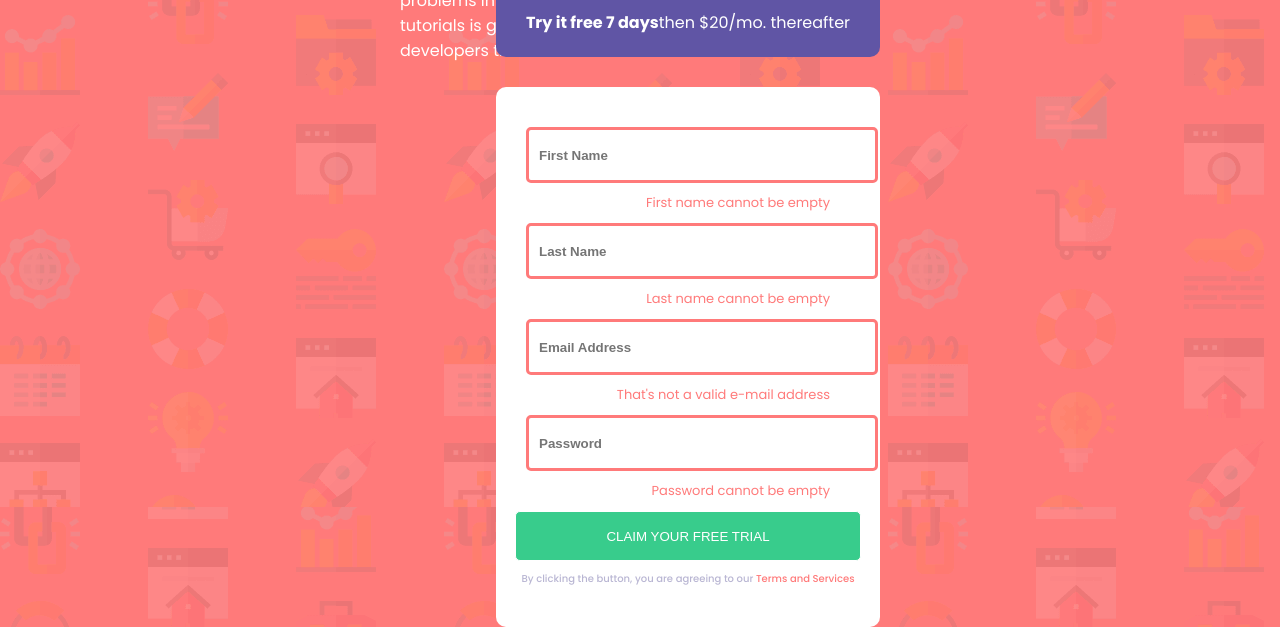
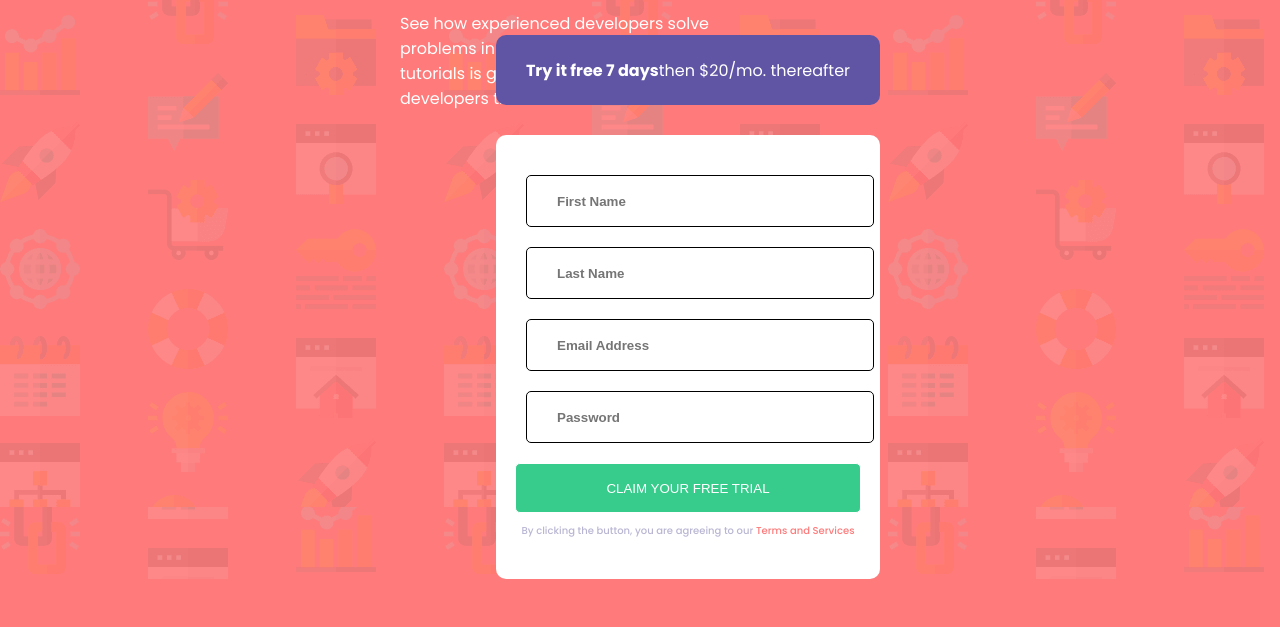
Before and after one commit to Jonee2/FEM-sign-up-form, a plain HTML site: page index.html in a window 1280 px wide. Shown: the part 293-920 px from the top of the page. After the commit the page ends 872 px from the top, so only its background shows below. Drawn offline with nearby package versions, Linux system fonts and the light colour scheme.

Commit message:
checkpoint

```diff
--- a/index.html
+++ b/index.html
@@ -22,14 +22,14 @@
     <p class="blue"><span>Try it free 7 days </span>then $20/mo. thereafter</p>
   <div id="formmain">
     <form>
-  <input class='inputmissing' type="text" placeholder="First Name">
-  <p class="missing">First name cannot be empty</p>
-  <input class='inputmissing' type="text" placeholder="Last Name">
-  <p class="missing">Last name cannot be empty</p>
-  <input class='inputmissing' type="email" placeholder="Email Address">
-  <p class="missing">That's not a valid e-mail address</p>
-  <input class='inputmissing' type="password" placeholder="Password">
-  <p class="missing">Password cannot be empty</p>
+  <input type="text" placeholder="First Name">
+  <p class="missing"><i>First name cannot be empty</i></p>
+  <input  type="text" placeholder="Last Name">
+  <p class="missing"><i>Last name cannot be empty</i></p>
+  <input id="emailmissing" type="email" placeholder="Email Address">
+  <p class="missing"><i>That's not a valid e-mail address</i></p>
+  <input  type="password" placeholder="Password">
+  <p class="missing"><i>Password cannot be empty</i></p>
   </form>
   <button>
   Claim your free trial
--- a/index.js
+++ b/index.js
@@ -1 +1,10 @@
-$(input)
+$('button').click(function () {
+    if ($('input').text('')) {
+    $('input')[2].attr('placeholder', 'email@example.com')
+    $('input').addClass('inputmissing')
+    $('.missing').css('display', 'initial')
+    }
+    else {
+        return;
+   }
+})
--- a/styles.css
+++ b/styles.css
@@ -68,16 +68,18 @@ input{
     margin: 10px;
     padding: 10px;
     border-radius:5px;
-    border: solid 1px;
+    border: solid 1px black;
     margin-left: 30px;
     margin-right: 30px;
+    opacity: 1;
 }
 input:first-child{
     margin-top: 40px;
 }
 input::placeholder{
     font-weight: 700;
-
+    padding: 20px;
+    opacity: 1;
 }
 button{
     width: 90%;
@@ -107,13 +109,15 @@ a{
 .missing{
     color: hsl(0, 100%, 74%);
     text-align: end;
-    margin-right: 50px;
     font-size: small;
+    display: none;
 }
 .inputmissing{
     border: solid hsl(0, 100%, 74%);
 }
 .inputmissing::placeholder{
-    background-image: url(images/icon-error.svg)no-repeat 10px left;
-    background-size: 20px;
+    background-image: url(images/icon-error.svg) no-repeat 10px left;
 }
+#emailmissing::placeholder{
+
+}
```
